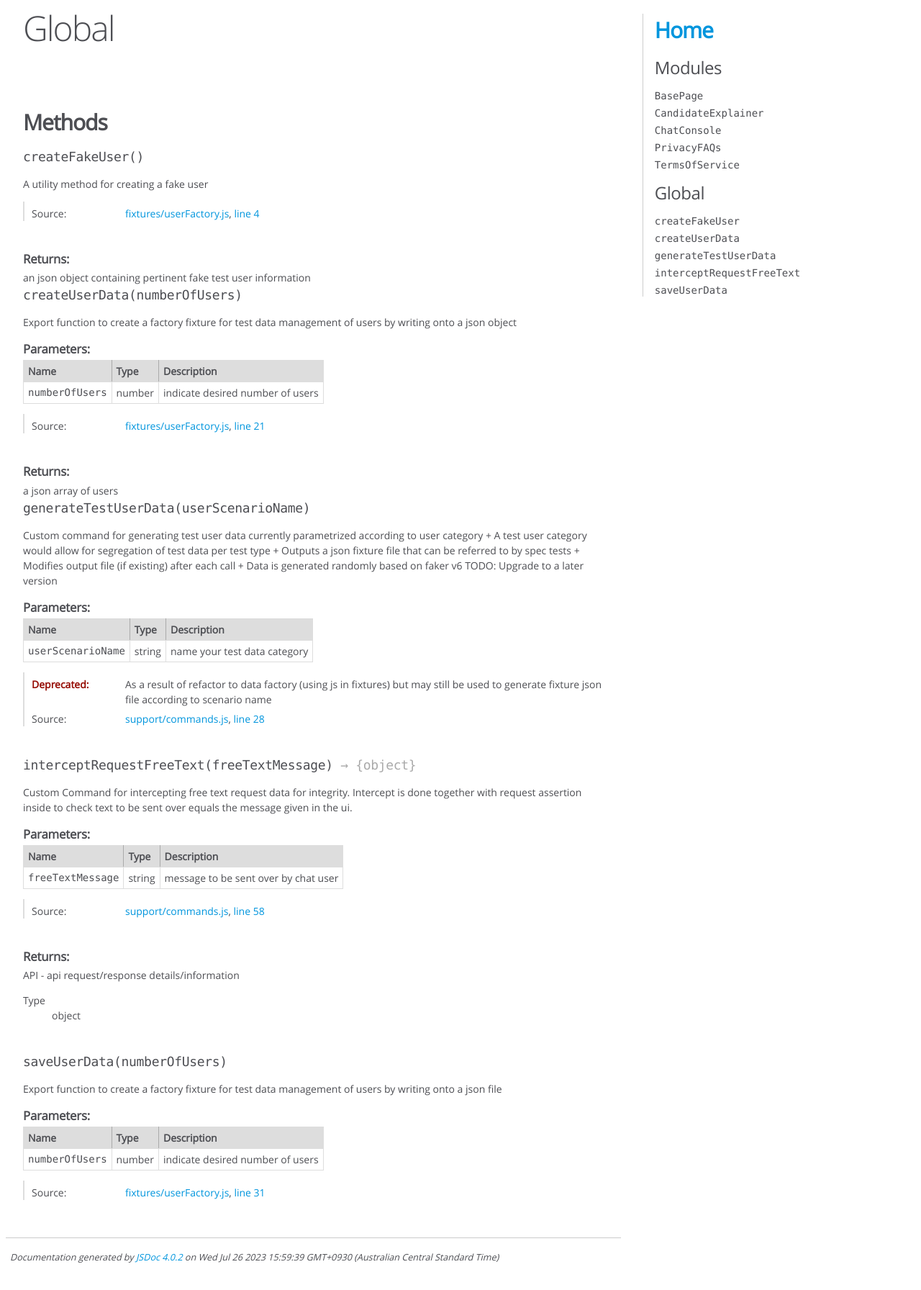
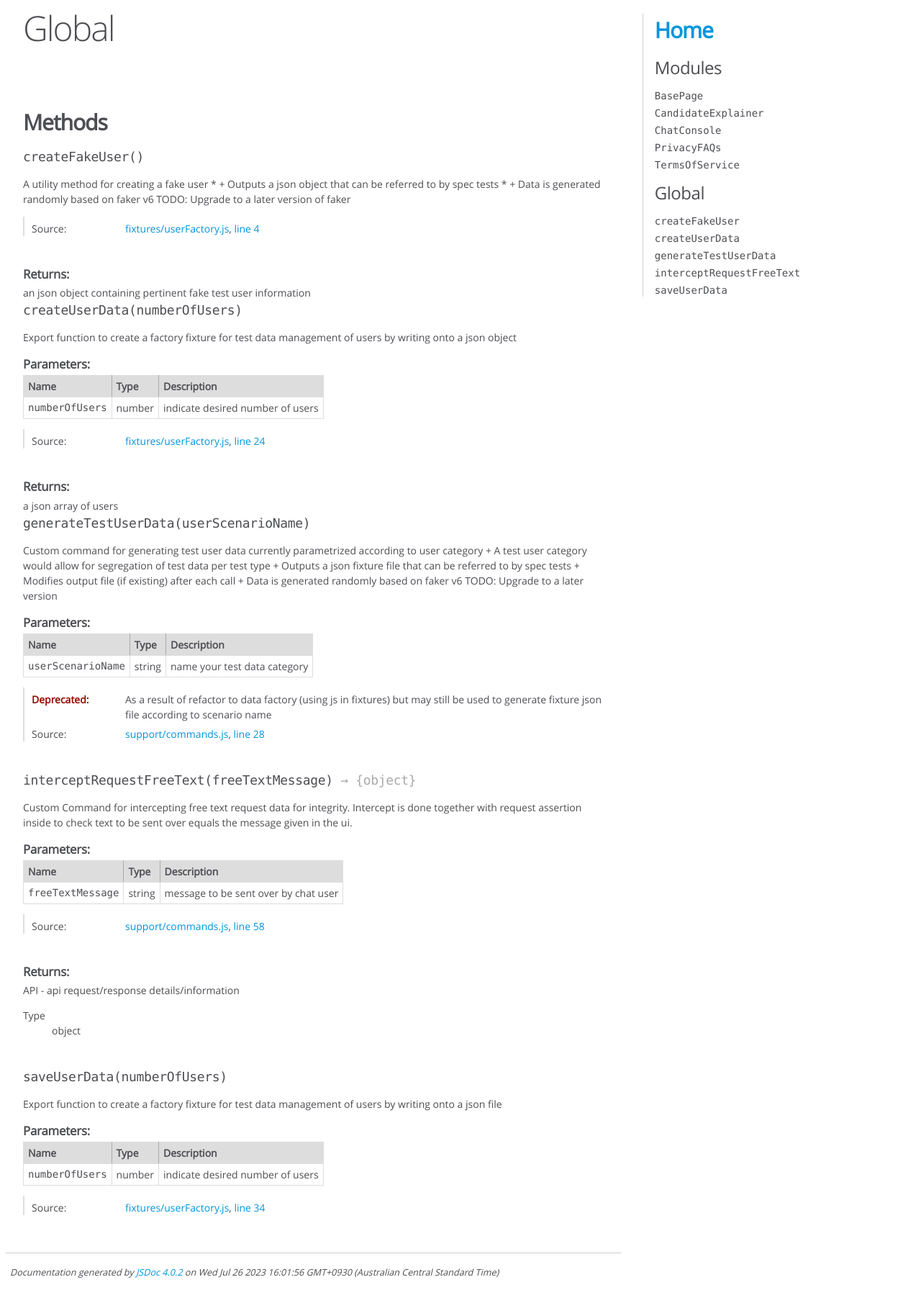
Before and after one commit to radabanto/CypressChatbotTest, a website: page documentation/global.html in a window 1280 px wide. Shown: the part 17-1809 px from the top of the page at 72% size. Before the commit the page ends 1788 px from the top, so only its background shows below. Drawn offline with Linux system fonts and the light colour scheme.

Commit message:
Update documentation

```diff
--- a/documentation/global.html
+++ b/documentation/global.html
@@ -113,6 +113,9 @@
 
 <div class="description">
     A utility method for creating a fake user
+ * + Outputs a json object that can be referred to by spec tests
+ * + Data is generated randomly based on faker v6
+TODO: Upgrade to a later version of faker
 </div>
 
 
@@ -304,7 +307,7 @@
 
     <dt class="tag-source">Source:</dt>
     <dd class="tag-source"><ul class="dummy"><li>
-        <a href="fixtures_userFactory.js.html">fixtures/userFactory.js</a>, <a href="fixtures_userFactory.js.html#line21">line 21</a>
+        <a href="fixtures_userFactory.js.html">fixtures/userFactory.js</a>, <a href="fixtures_userFactory.js.html#line24">line 24</a>
     </li></ul></dd>
 
 
@@ -760,7 +763,7 @@
 
     <dt class="tag-source">Source:</dt>
     <dd class="tag-source"><ul class="dummy"><li>
-        <a href="fixtures_userFactory.js.html">fixtures/userFactory.js</a>, <a href="fixtures_userFactory.js.html#line31">line 31</a>
+        <a href="fixtures_userFactory.js.html">fixtures/userFactory.js</a>, <a href="fixtures_userFactory.js.html#line34">line 34</a>
     </li></ul></dd>
 
 
@@ -812,7 +815,7 @@
 <br class="clear">
 
 <footer>
-    Documentation generated by <a href="https://github.com/jsdoc/jsdoc">JSDoc 4.0.2</a> on Wed Jul 26 2023 15:59:39 GMT+0930 (Australian Central Standard Time)
+    Documentation generated by <a href="https://github.com/jsdoc/jsdoc">JSDoc 4.0.2</a> on Wed Jul 26 2023 16:01:56 GMT+0930 (Australian Central Standard Time)
 </footer>
 
 <script> prettyPrint(); </script>
```
Also changed, not shown: cypress/fixtures/userFactory.js (+3 -0 lines), documentation/fixtures_userFactory.js.html (+4 -1 lines), documentation/index.html (+1 -1 lines), documentation/module-BasePage.html (+1 -1 lines), documentation/module-CandidateExplainer.html (+1 -1 lines), documentation/module-ChatConsole.html (+1 -1 lines), documentation/module-PrivacyFAQs.html (+1 -1 lines), documentation/module-TermsOfService.html (+1 -1 lines), documentation/pages_BasePage.js.html (+1 -1 lines), documentation/pages_CandidateExplainer.js.html (+1 -1 lines), documentation/pages_ChatConsole.js.html (+1 -1 lines), documentation/pages_PrivacyFAQs.js.html (+1 -1 lines), documentation/pages_TermsOfService.js.html (+1 -1 lines), documentation/support_commands.js.html (+1 -1 lines).
